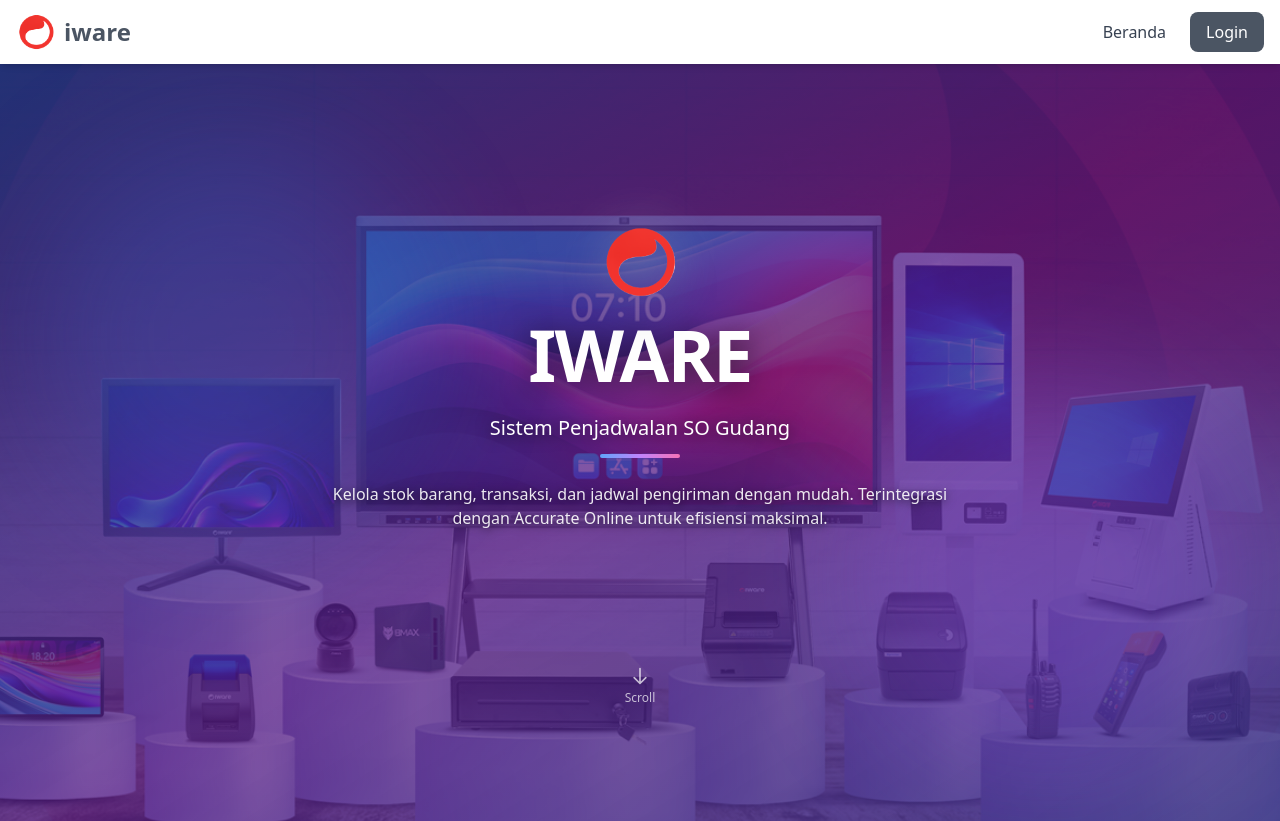
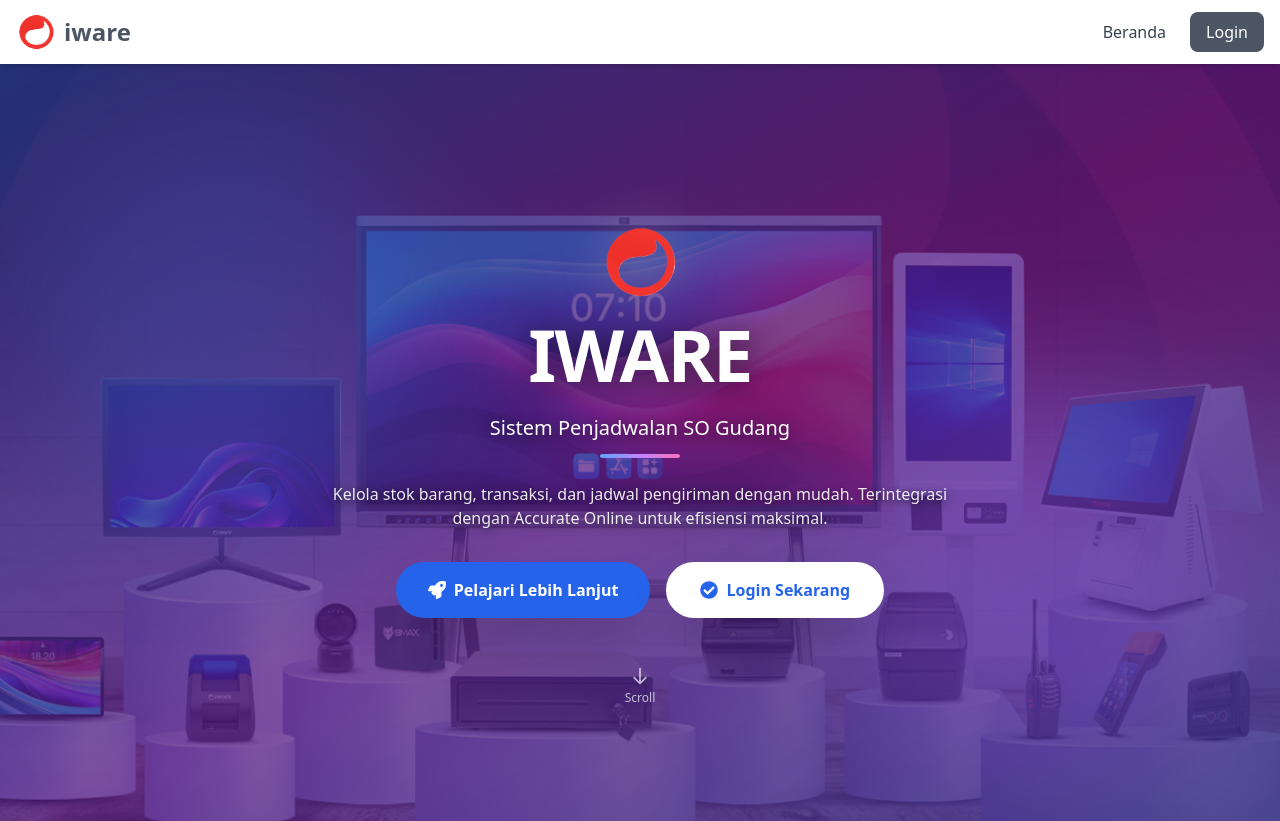
Before and after one commit to lutfllhm/werehouse.iw, a React (Vite) app in the folder frontend/: page / in a window 1280 px wide. Shown: the top 821 px of the page. Built offline with nearby package versions, Linux system fonts and the light colour scheme; no server answers.

Commit message:
peraikan tombol

```diff
--- a/frontend/src/pages/public/HomePage.jsx
+++ b/frontend/src/pages/public/HomePage.jsx
@@ -97,17 +97,19 @@
             </p>
 
             {/* CTA Buttons */}
-            <div className={`flex flex-col sm:flex-row justify-center gap-4 mb-12 relative z-50 ${heroContent.isVisible ? 'animate-bounce-in delay-500' : 'opacity-0'}`}>
+            <div className="flex flex-col sm:flex-row justify-center gap-4 mb-12 relative z-50">
               <a
                 href="#about"
-                className="relative z-50 inline-flex items-center justify-center px-8 py-3.5 text-base font-bold text-white bg-blue-600 rounded-full transition-all duration-300 hover:bg-blue-700 hover:scale-105 shadow-xl hover:shadow-2xl"
+                className="relative z-50 inline-flex items-center justify-center px-8 py-3.5 text-base font-bold text-white bg-blue-600 rounded-full transition-all duration-300 hover:bg-blue-700 hover:scale-105 shadow-2xl"
+                style={{ opacity: 1, visibility: 'visible' }}
               >
                 <FaRocket className="text-lg mr-2" />
                 Pelajari Lebih Lanjut
               </a>
               <a
                 href="/login"
-                className="relative z-50 inline-flex items-center justify-center px-8 py-3.5 text-base font-bold text-blue-600 bg-white rounded-full border-2 border-white transition-all duration-300 hover:bg-gray-50 hover:scale-105 shadow-xl hover:shadow-2xl"
+                className="relative z-50 inline-flex items-center justify-center px-8 py-3.5 text-base font-bold text-blue-600 bg-white rounded-full border-2 border-white transition-all duration-300 hover:bg-gray-50 hover:scale-105 shadow-2xl"
+                style={{ opacity: 1, visibility: 'visible' }}
               >
                 <FaCheckCircle className="text-lg mr-2" />
                 Login Sekarang
```
